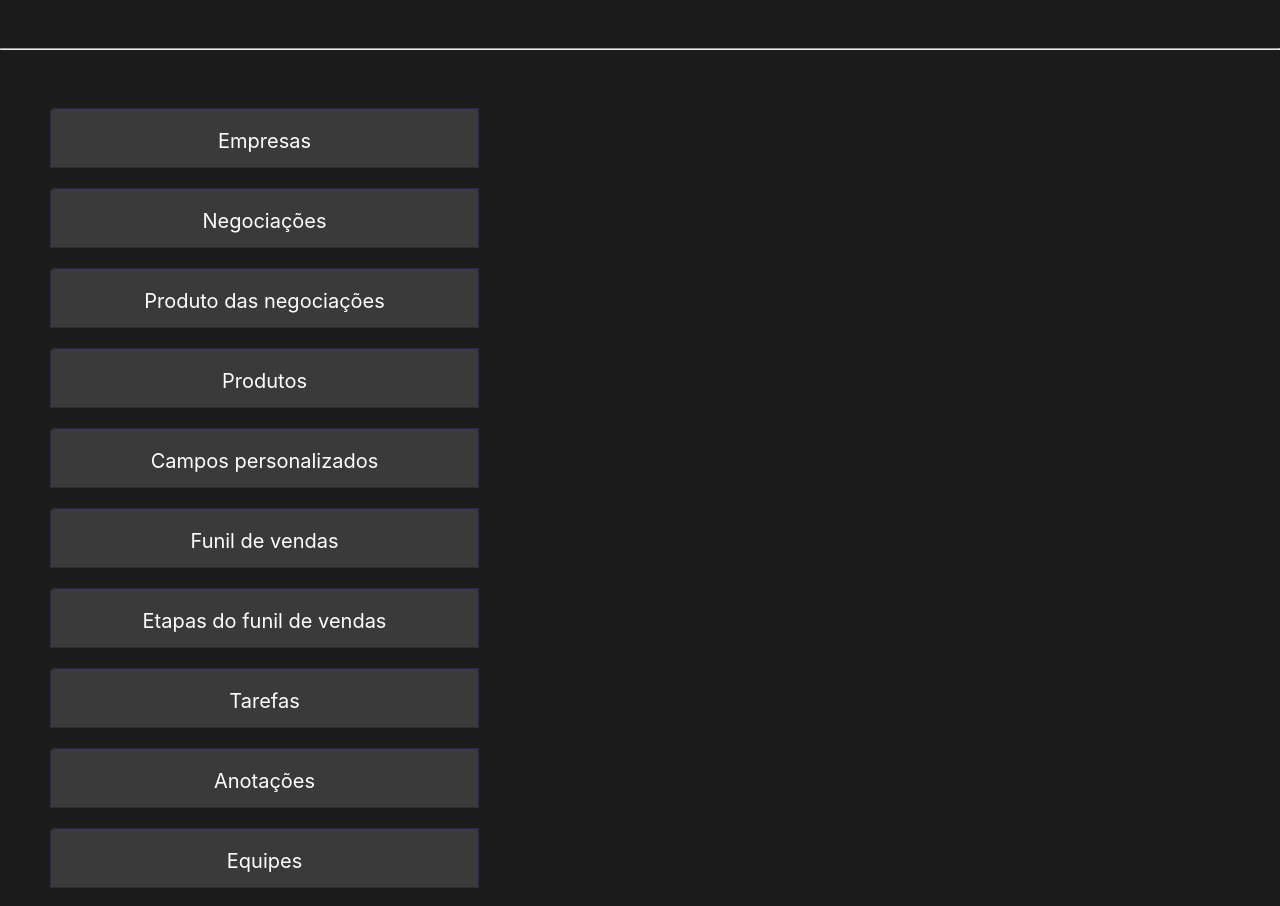
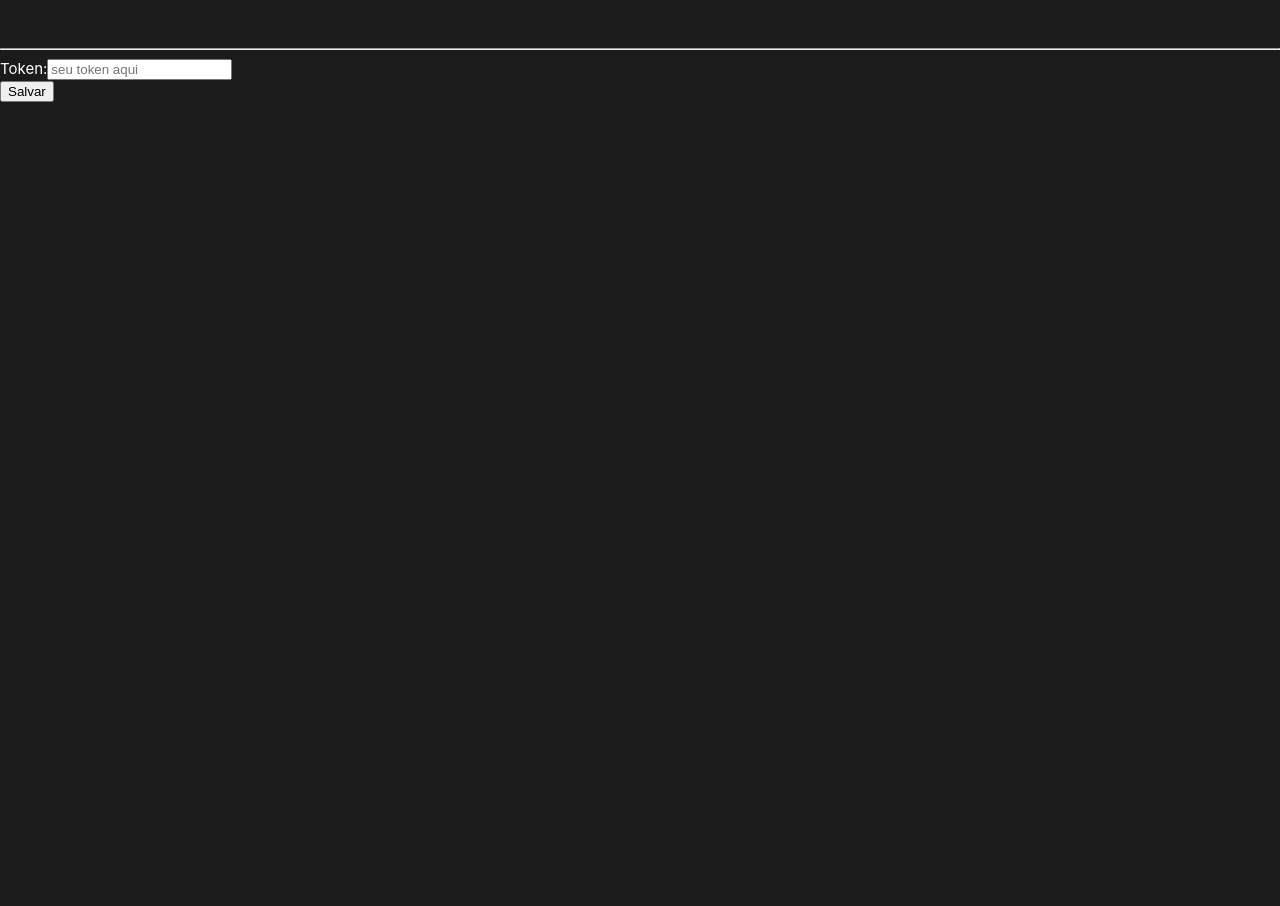
Before and after one commit to GabrielSouza-pro/Squad-25, a React (Create React App) app in the folder crm-react/: page / in a window 1280 px wide. Shown: the part 180-1086 px from the top of the page. After the commit the page ends 800 px from the top, so only its background shows below. Built offline with nearby package versions, Linux system fonts and the light colour scheme.

Commit message:
Update App.js
Signed-off-by: Gabriel.Almeida-10 <105819653+space-m0nkey@users.noreply.github.com>

```diff
--- a/crm-react/src/App.js
+++ b/crm-react/src/App.js
@@ -1,58 +1,37 @@
-import React, { useState } from "react";
-import "./App.css";
+import React, { useState, useEffect } from 'react';
+import './App.css';
 
-const Container = ({ id, title, content }) => {
-  const [isExpanded, setIsExpanded] = useState(false);
+function App() {
+  const [token, setToken] = useState('');
 
-  const toggleExpand = () => {
-    setIsExpanded(!isExpanded);
+  // Carregar o token do Local Storage ao montar o componente
+  useEffect(() => {
+    const savedToken = localStorage.getItem('token');
+    if (savedToken) {
+      setToken(savedToken);
+    }
+  }, []); // O array vazio garante que isso rode apenas quando o componente for montado
+
+  const handleSave = () => {
+    // Salvar o token no Local Storage
+    localStorage.setItem('token', token);
+    console.log('Token salvo no Local Storage:', token);
   };
 
   return (
-    <div className={`container ${isExpanded ? "expanded" : ""}`} onClick={toggleExpand} id={id}>
-      <div className="header">
-        <p className="textos">{title}</p>
-      </div>
-      {isExpanded && (
-        <div className="content">
-          <br />
-          <p className="textos-baixos">{content}</p>
-        </div>
-      )}
-    </div>
-  );
-};
-
-function App() {
-  return (
     <div className="App">
-      <h1 className="crm-titulo">CRM</h1>
-      <hr />
-      <Container id="expandableContainer1" title="Empresas" content="Informações da Empresa." />
+      <h1 className="crm-titulo">Crm config</h1>
+      <hr id="hr1" />
+      <label className="textos-baixos">Token:</label>
+      <input
+        type="text"
+        placeholder="seu token aqui"
+        value={token} // O campo de texto agora exibe o valor salvo
+        onChange={(e) => setToken(e.target.value)}
+      />
       <br />
-      <Container id="expandableContainer2" title="Negociações" content="Registro das Negociações." />
-      <br />
-      <Container id="expandableContainer3" title="Produto das negociações " content="Informações dos Produto e das negociações ." />
-      <br />
-      <Container id="expandableContainer4" title="Produtos" content="Detalhes sobre os Produtos." />
-      <br />
-      <Container id="expandableContainer5" title="Campos personalizados " content="Campos personalizados  dos clientes." />
-      <br />
-      <Container id="expandableContainer6" title="Funil de vendas" content="Análise do Funil de vendas." />
-      <br />
-      <Container id="expandableContainer7" title="Etapas do funil de vendas " content="Registro das Etapas do funil de vendas." />
-      <br />
-      <Container id="expandableContainer8" title="Tarefas" content="lista de Tarefas" />
-      <br />
-      <Container id="expandableContainer9" title="Anotações" content="Anotações do cliente." />
-      <br />
-      <Container id="expandableContainer10" title="Equipes" content="Equipes" />
-      <br />
-      <Container id="expandableContainer11" title="Fontes" content="Fontes." />
-      <br />
-      <Container id="expandableContainer12" title="Campanhas" content="Campanhas." />
-      <br />
-      <Container id="expandableContainer13" title="Motivo da perda " content="Motivo da perda." />
+      <input type="button" id="salvar" value="Salvar" onClick={handleSave} />
+      <div id="divisao"></div>
     </div>
   );
 }
```
